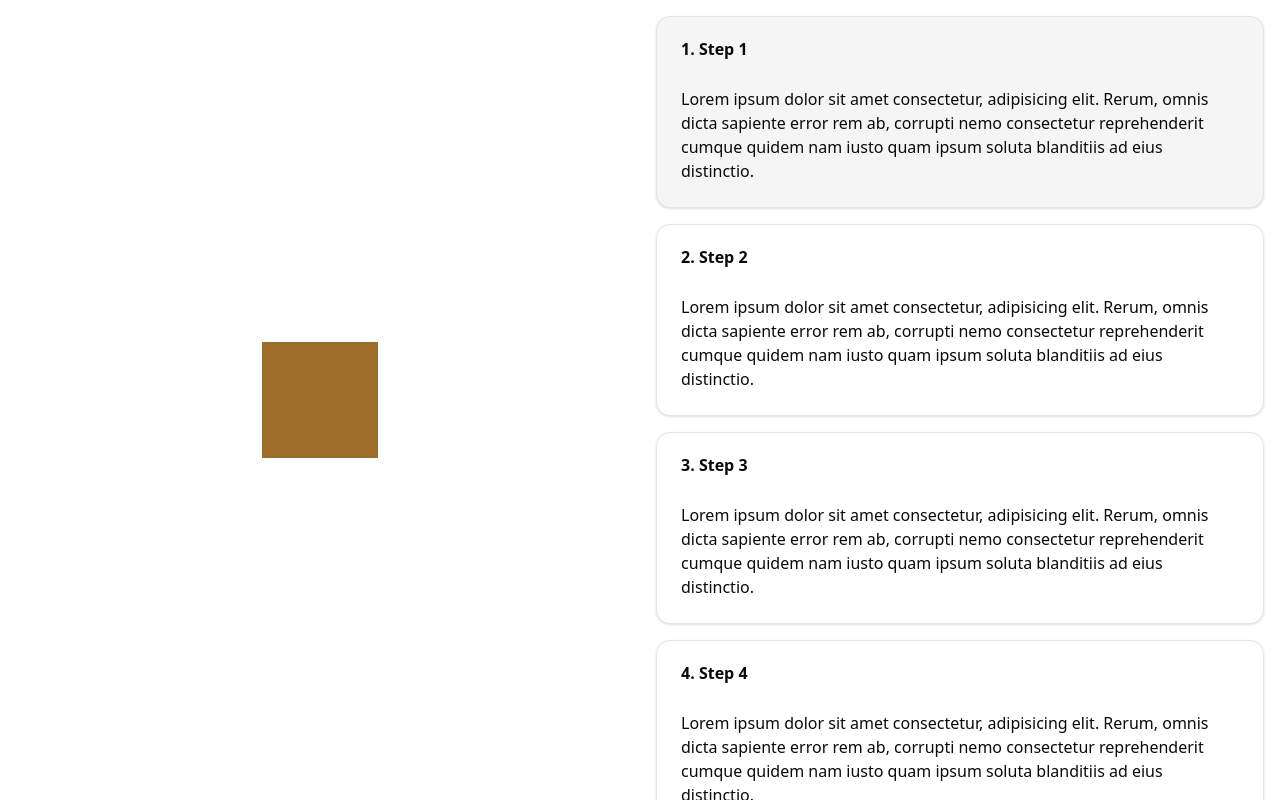
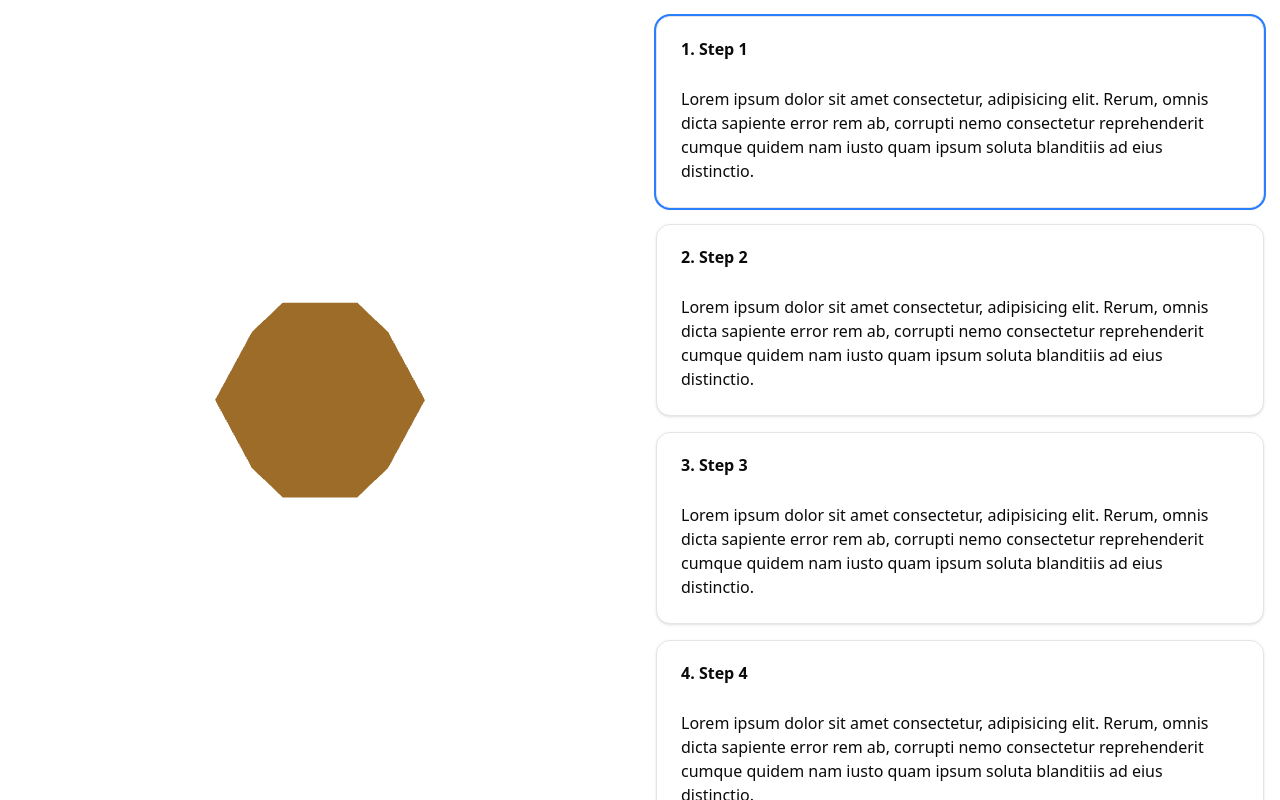
Before and after one commit to JosephAbbey/MegaminxSolverWeb, a Next.js app in the folder megaminx-solver/: page / in a window 1280 px wide. Built offline with nearby package versions, Linux system fonts and the light colour scheme.

Commit message:
Add ring

```diff
--- a/megaminx-solver/src/app/page.tsx
+++ b/megaminx-solver/src/app/page.tsx
@@ -40,9 +40,9 @@ export default function Home() {
             onMouseDown={() => setCurrentStep(index)}
             key={index}
             className={cn(
-              'cursor-pointer hover:shadow-lg duration-300 ease-in-out transition-all',
+              'cursor-pointer hover:shadow-lg duration-300 ease-in-out transition-all hover:bg-accent',
               {
-                'bg-accent': currentStep === index,
+                'ring-2 ring-blue-500': currentStep === index,
               }
             )}>
             <CardHeader>
--- a/megaminx-solver/src/components/dom/Scene.tsx
+++ b/megaminx-solver/src/components/dom/Scene.tsx
@@ -16,7 +16,6 @@ export default function Scene({
     <Canvas
       {...props}
       onCreated={(state) => (state.gl.toneMapping = THREE.AgXToneMapping)}>
-      {/* @ts-ignore */}
       <r3f.Out />
       <Preload all />
     </Canvas>
--- a/megaminx-solver/src/components/fiber/Puzzle.tsx
+++ b/megaminx-solver/src/components/fiber/Puzzle.tsx
@@ -1,3 +1,5 @@
+'use client';
+
 import { AddToScene } from '../dom/Scene';
 
 export default function Puzzle() {
@@ -5,7 +7,7 @@ export default function Puzzle() {
     <AddToScene>
       <group>
         <mesh>
-          <boxGeometry args={[1, 1, 1]} />
+          <dodecahedronGeometry args={[1]} />
           <meshStandardMaterial color='orange' />
         </mesh>
       </group>
```
